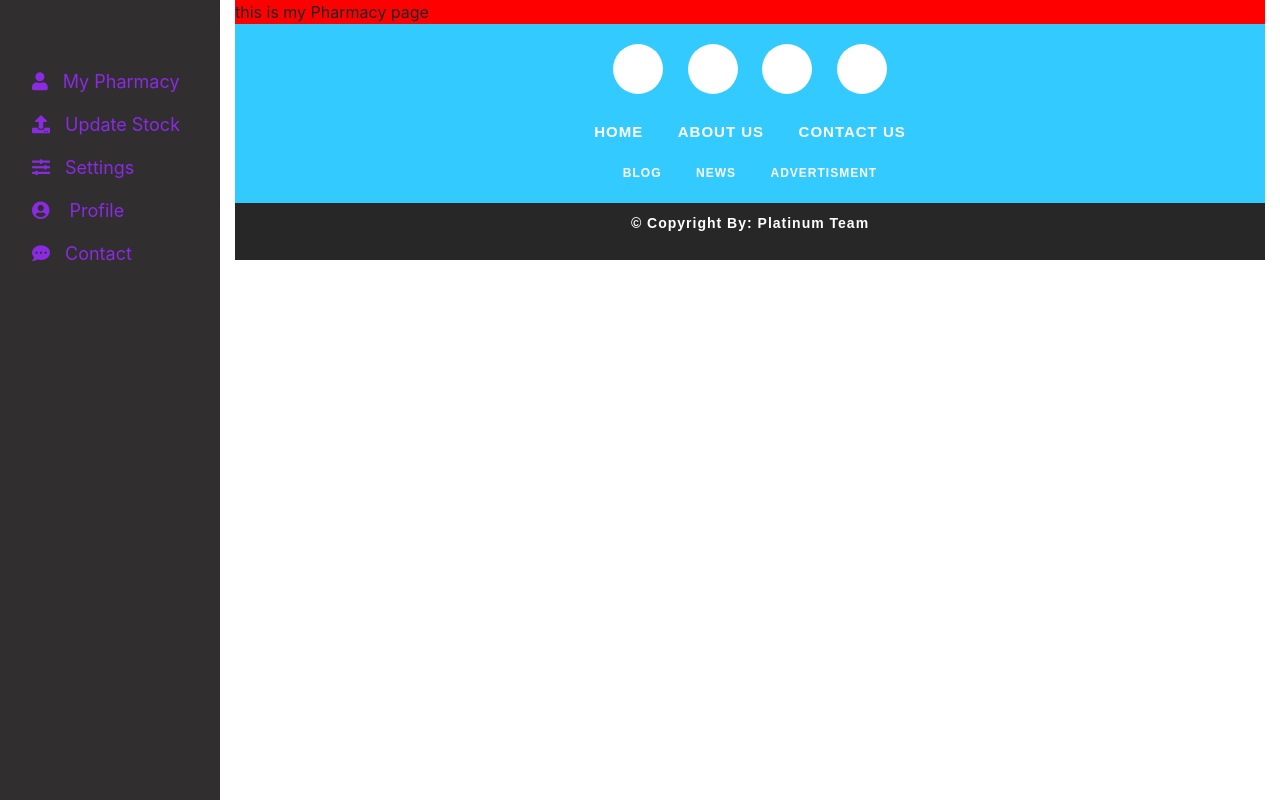
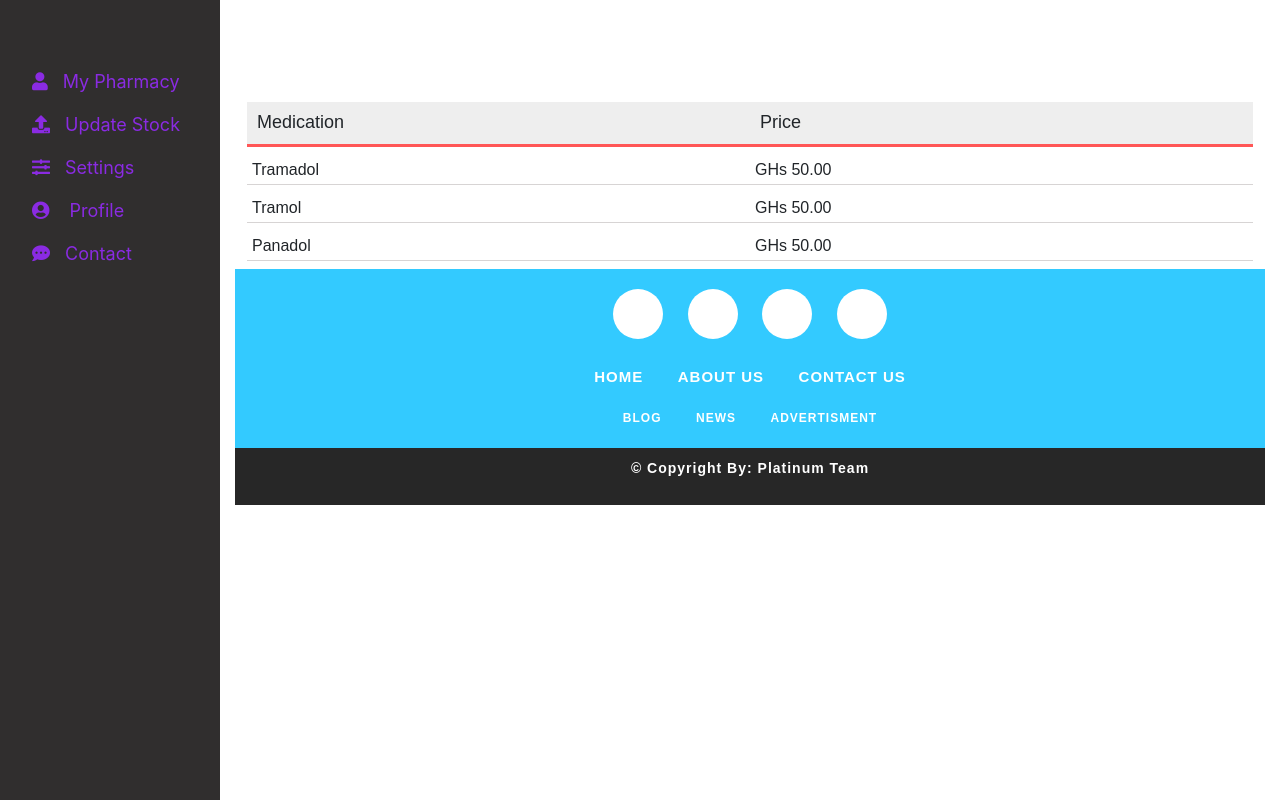
Before and after one commit to Bandoh/PharmacyPrototype_Web, a website: page html/home.html in a window 1280 px wide. Drawn offline with Linux system fonts and the light colour scheme; no server answers.

Commit message:
pharmacy overview added

```diff
--- a/css/customCss/main.css
+++ b/css/customCss/main.css
@@ -85,10 +85,6 @@
     background-color: #4CAF50;
 }
 
-#pageText {
-    background-color: red;
-}
-
 #contact {
     background-color: black;
     display: none;
@@ -108,3 +104,37 @@
     background-color: tomato;
     display: none;
 }
+
+
+#pageText{
+    margin: 100px 10px 100px 10px;
+    padding: 2px;
+}
+
+#mypharmacy #myPharmHeading h4{
+    float: left;
+    width: 50%;
+    outline: none;
+    margin: none;
+    padding: 1%;
+    background-color: #eee;
+    font-family: sans-serif;
+    font-size: 18px;
+    background-color: #eee;
+    cursor: pointer;
+    border-bottom: 3px solid #ff5656;
+}
+
+#mypharmacy #myPharmHeading h4:hover{
+    background-color: #d7d4d4;
+    border-bottom: 3px solid #d7d4d4;
+}
+
+#mypharmacy #StockItems h4{
+    float: left;
+    width: 50%;
+    padding: 5px;
+    font-family: sans-serif;
+    font-size: 16px;
+    border-bottom: 1px solid  #d7d4d4;
+}
--- a/html/home.html
+++ b/html/home.html
@@ -46,6 +46,25 @@
                 <div class="row">
                     <div class="col-lg-12">
                         <div id="pageText">
+                            <div id="mypharmacy">
+                                <div id="myPharmHeading">
+                                    <h4>Medication</h4>
+                                    <h4>Price</h4>
+                                </div>
+
+                                <div id="StockItems">
+                                    <h4>Tramadol</h4>
+                                    <h4>GHs 50.00</h4>
+                                </div>
+                                <div id="StockItems">
+                                    <h4>Tramol</h4>
+                                    <h4>GHs 50.00</h4>
+                                </div>
+                                <div id="StockItems">
+                                    <h4>Panadol</h4>
+                                    <h4>GHs 50.00</h4>
+                                </div>
+                            </div>
                             <div id="contact">
                                 this is Contact
                             </div>
@@ -54,9 +73,6 @@
                             </div>
                             <div id="stock">
                                 this is Stock
-                            </div>
-                            <div id="mypharmacy">
-                                this is my Pharmacy page
                             </div>
                             <div id="profile">
                                 this is Profile
```
Also changed, not shown: js/customJs/home.js (+9 -0 lines).
